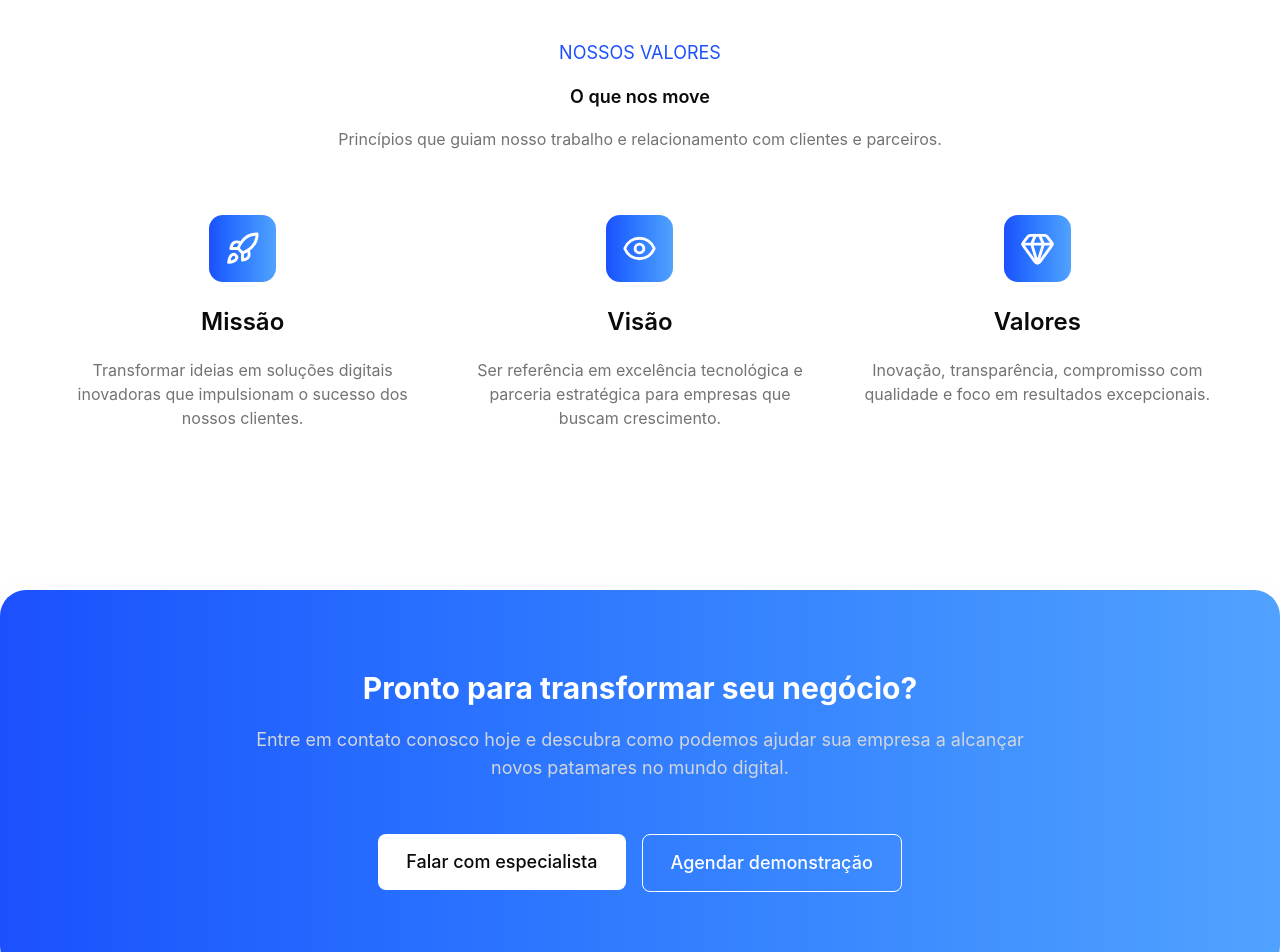
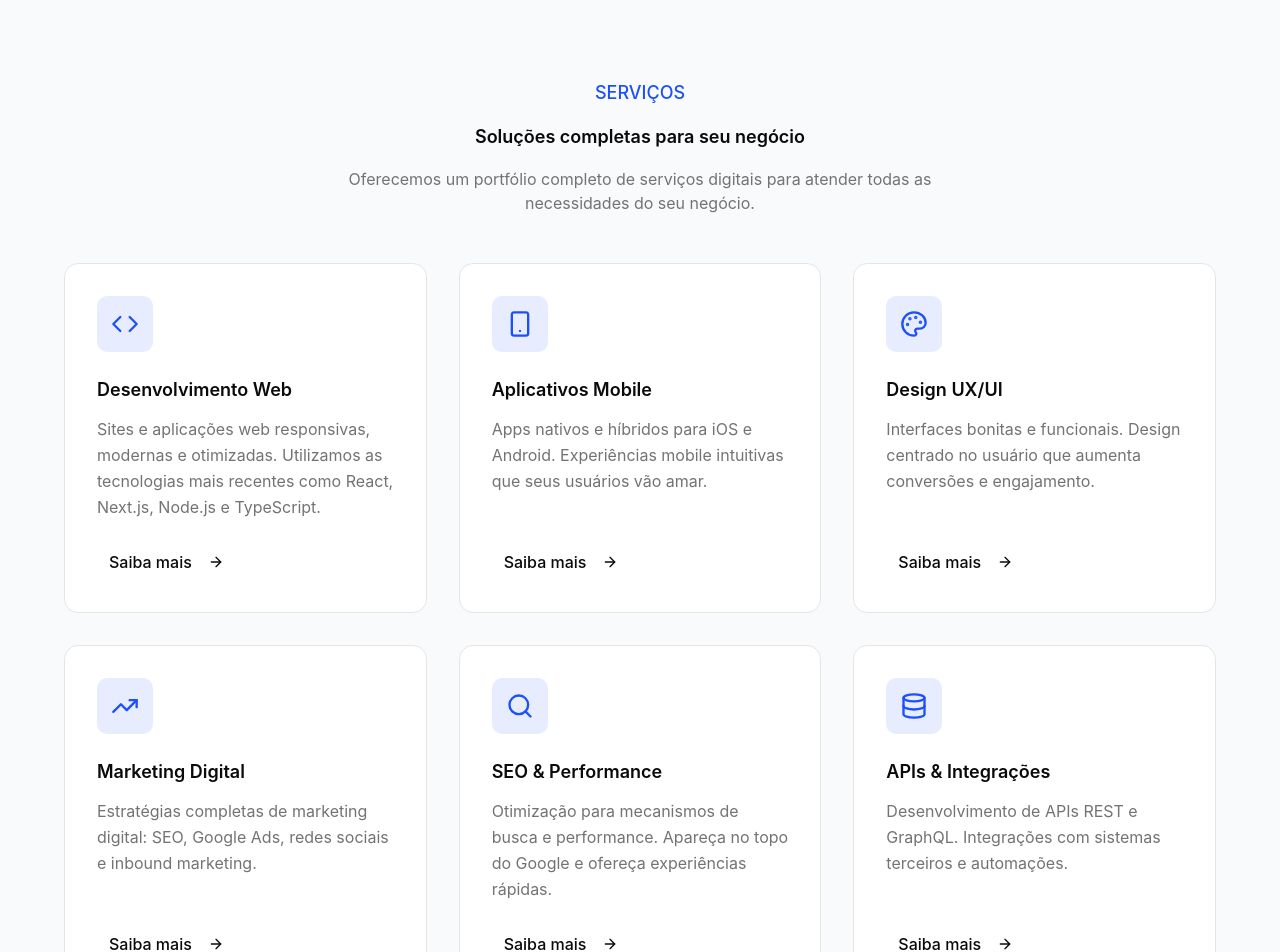
Before and after one commit to Miltonnn/sitebase-next, a Next.js app: page / in a window 1280 px wide. Shown: the part 1320-2272 px from the top of the page. Built offline with nearby package versions, Linux system fonts and the light colour scheme.

Commit message:
feat: criando sessao de servicos e separando melhor o componente

```diff
--- a/app/page.tsx
+++ b/app/page.tsx
@@ -1,14 +1,15 @@
 import { Cta } from "@/components/sections/Cta";
 import { Empresa } from "@/components/sections/Empresa";
 import { Hero } from "@/components/sections/Hero";
+import { Services } from "@/components/sections/Services/Services";
 import { Mvv } from "@/components/sections/Mvv";
-
 
 export default function Home() {
   return (
     <>
       <Hero />
       <Empresa />
+      <Services />
       <Mvv />
       <Cta />
     </>
--- a/components/sections/Empresa.tsx
+++ b/components/sections/Empresa.tsx
@@ -5,7 +5,7 @@ import { siteConfig } from "@/lib/site-config";
 
 export function Empresa() {
   return (
-    <section className="container py-15">
+    <section className="container py-20">
       <div className="grid grid-cols-1 xl:grid-cols-2 items-center gap-20 justify-between">
         <div>
           <Image
--- a/components/sections/Mvv.tsx
+++ b/components/sections/Mvv.tsx
@@ -25,7 +25,7 @@ export function Mvv() {
   return (
     <section className="container py-20">
       <div className="text-center mb-16">
-        <span className="text-primary uppercase mb-4 block font-normal text-lg">
+        <span className="text-primary uppercase mb-4 block font-medium text-lg">
           Nossos Valores
         </span>
         <h2 className="mb-4 text-dark font-semibold text-lg">O que nos move</h2>
--- /dev/null
+++ b/components/sections/Services/Services.tsx
@@ -0,0 +1,58 @@
+import { Button } from "@/components/ui/button";
+import { services } from "./services.data";
+import { ArrowRight } from "lucide-react";
+
+export function Services() {
+  return (
+    <section className="py-20 bg-gray-50">
+      <div className="container">
+        <div className="text-center mb-12">
+          <span className="text-primary uppercase mb-4 block font-medium text-lg">
+            Serviços
+          </span>
+          <h2 className="mb-4 text-dark font-semibold text-lg">
+            Soluções completas para seu negócio
+          </h2>
+          <p className="text-muted-foreground max-w-2xl mx-auto">
+            Oferecemos um portfólio completo de serviços digitais para atender
+            todas as necessidades do seu negócio.
+          </p>
+        </div>
+
+        <div className="grid grid-cols-1 md:grid-cols-2 lg:grid-cols-3 gap-8">
+          {services.map((service, index) => {
+            const Icon = service.icon;
+
+            return (
+              <div
+                key={index}
+                className="group bg-card border border-border rounded-xl p-8 hover:shadow-xl hover:-translate-y-1 hover:border-primary/20 transition-all duration-500 flex flex-col items-start"
+              >
+                <div className="w-14 h-14 bg-primary/10 rounded-lg flex items-center justify-center mb-6 group-hover:bg-primary/20 transition-colors">
+                  <Icon
+                    className="text-primary group-hover:scale-110 transition-transform"
+                    size={28}
+                  />
+                </div>
+
+                <h3 className="mb-3 font-semibold text-lg">{service.title}</h3>
+
+                <p className="text-muted-foreground mb-6 leading-relaxed flex-1">
+                  {service.description}
+                </p>
+
+                <Button
+                  variant="ghost"
+                  className="px-0 hover:bg-transparent hover:text-primary mt-auto text-md"
+                >
+                  Saiba mais
+                  <ArrowRight className="ml-2" size={20} />
+                </Button>
+              </div>
+            );
+          })}
+        </div>
+      </div>
+    </section>
+  );
+}
--- /dev/null
+++ b/components/sections/Services/services.data.ts
@@ -0,0 +1,89 @@
+import {
+  Code,
+  Palette,
+  TrendingUp,
+  Shield,
+  Zap,
+  Users,
+  Smartphone,
+  Search,
+  Database,
+  Cloud,
+  MessageSquare,
+  BarChart,
+} from 'lucide-react';
+
+export const services = [
+    {
+      icon: Code,
+      title: "Desenvolvimento Web",
+      description:
+        "Sites e aplicações web responsivas, modernas e otimizadas. Utilizamos as tecnologias mais recentes como React, Next.js, Node.js e TypeScript.",
+    },
+    {
+      icon: Smartphone,
+      title: "Aplicativos Mobile",
+      description:
+        "Apps nativos e híbridos para iOS e Android. Experiências mobile intuitivas que seus usuários vão amar.",
+    },
+    {
+      icon: Palette,
+      title: "Design UX/UI",
+      description:
+        "Interfaces bonitas e funcionais. Design centrado no usuário que aumenta conversões e engajamento.",
+    },
+    {
+      icon: TrendingUp,
+      title: "Marketing Digital",
+      description:
+        "Estratégias completas de marketing digital: SEO, Google Ads, redes sociais e inbound marketing.",
+    },
+    {
+      icon: Search,
+      title: "SEO & Performance",
+      description:
+        "Otimização para mecanismos de busca e performance. Apareça no topo do Google e ofereça experiências rápidas.",
+    },
+    {
+      icon: Database,
+      title: "APIs & Integrações",
+      description:
+        "Desenvolvimento de APIs REST e GraphQL. Integrações com sistemas terceiros e automações.",
+    },
+    {
+      icon: Cloud,
+      title: "Cloud Computing",
+      description:
+        "Infraestrutura na nuvem (AWS, Google Cloud, Azure). Escalável, segura e confiável.",
+    },
+    {
+      icon: Shield,
+      title: "Segurança Digital",
+      description:
+        "Auditorias de segurança, implementação de melhores práticas e proteção de dados.",
+    },
+    {
+      icon: BarChart,
+      title: "Analytics & BI",
+      description:
+        "Análise de dados e business intelligence. Dashboards personalizados e relatórios automatizados.",
+    },
+    {
+      icon: Users,
+      title: "Consultoria Tech",
+      description:
+        "Consultoria estratégica em tecnologia. Ajudamos você a tomar as melhores decisões para seu negócio.",
+    },
+    {
+      icon: Zap,
+      title: "Automações",
+      description:
+        "Automatize processos repetitivos e ganhe produtividade. Integrações com Zapier, n8n e ferramentas personalizadas.",
+    },
+    {
+      icon: MessageSquare,
+      title: "Suporte & Manutenção",
+      description:
+        "Suporte técnico contínuo e manutenção preventiva. Mantenha seus sistemas sempre atualizados e seguros.",
+    },
+  ];
```
